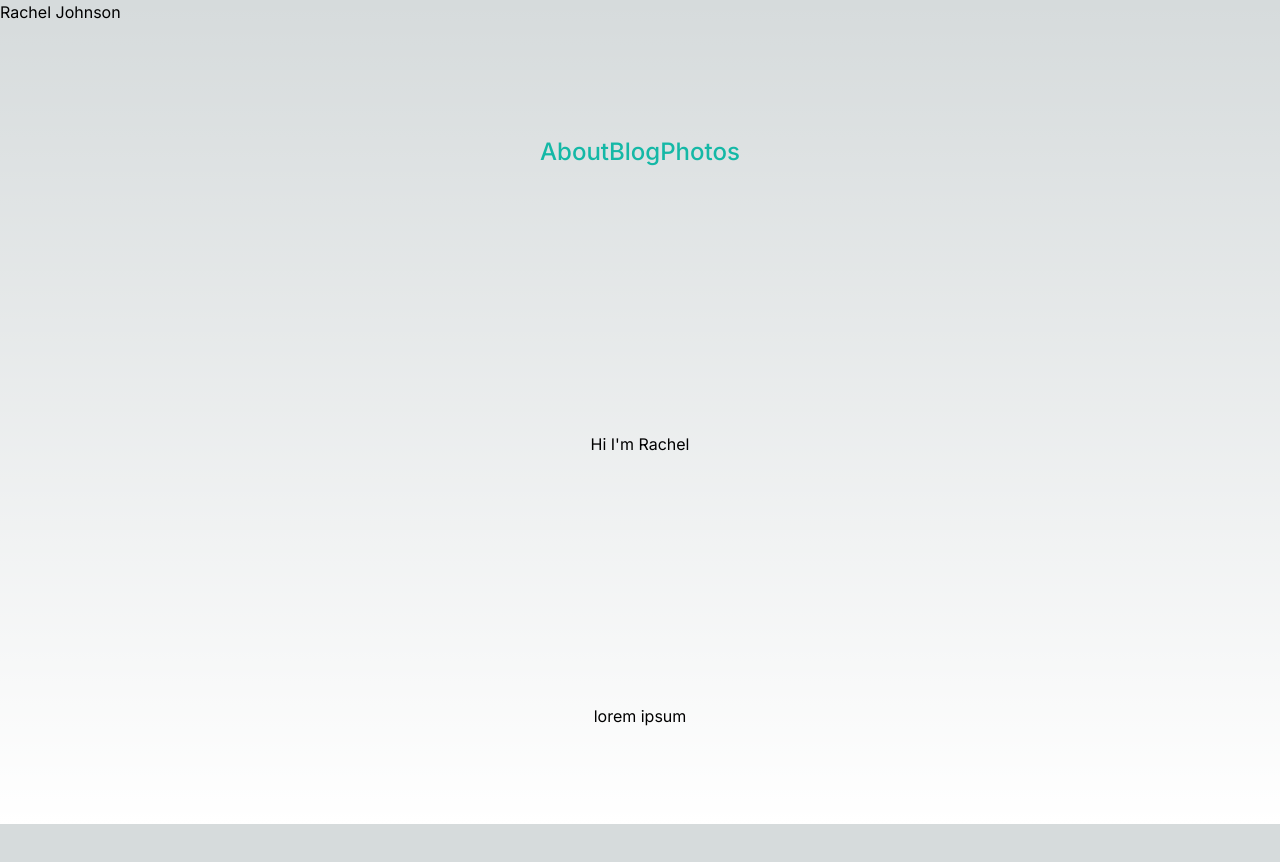
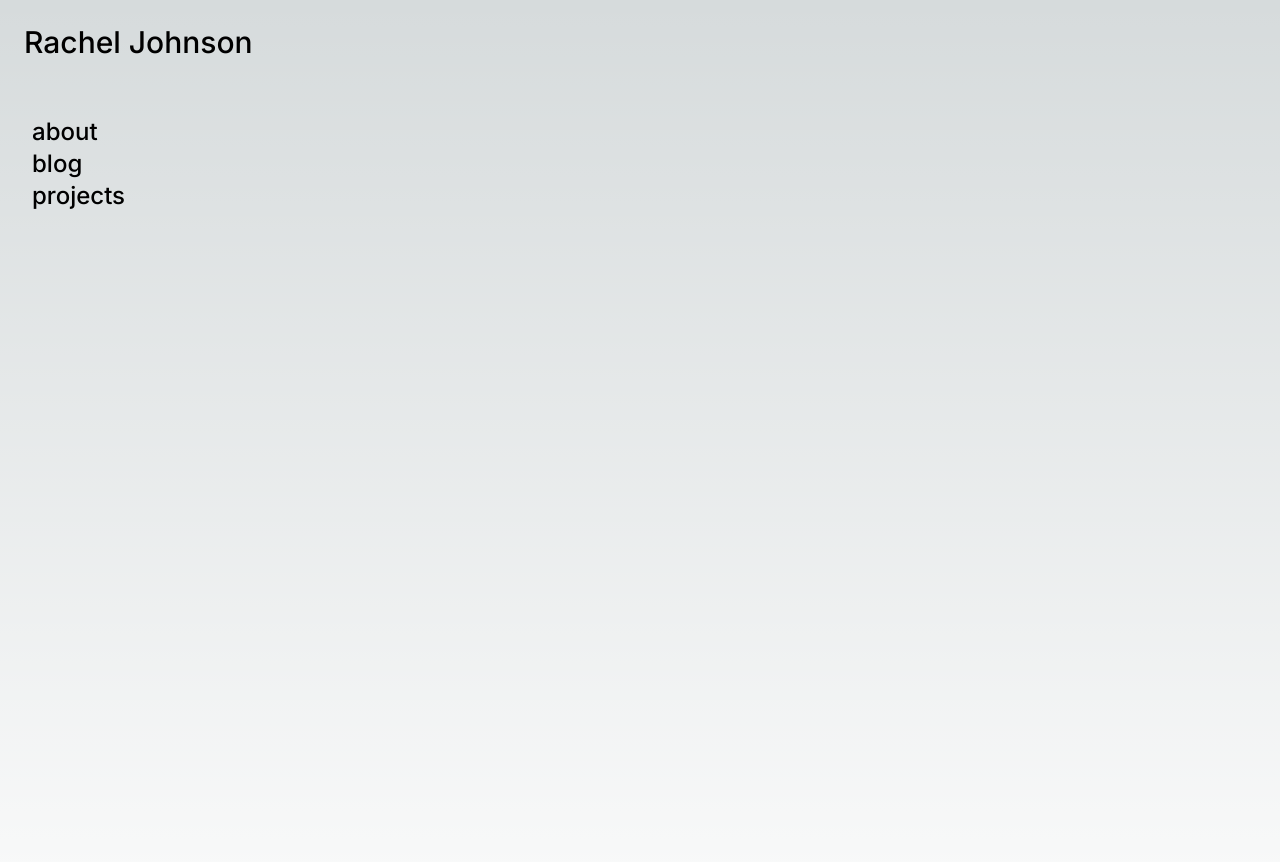
Before and after one commit to jrachelr/racheldev, a Next.js app: page / in a window 1280 px wide. Shown: the top 862 px of the page. Before the commit the page ends 824 px from the top, so only its background shows below. Built offline with nearby package versions, Linux system fonts and the light colour scheme.

Commit message:
nav skeleton added

```diff
--- a/src/app/page.tsx
+++ b/src/app/page.tsx
@@ -1,17 +1,13 @@
 import SidebarNav from "../components/SidebarNav";
-import About from "../components/About";
-import PostList from "../components/PostList";
+
 import Header from "../components/Header";
 
 export default function Home() {
   return (
     <>
       <Header />
-      <main className="flex min-h-screen flex-col items-center justify-between p-24">
-        <SidebarNav />
-        <About />
-        <PostList />
-      </main>
+      <SidebarNav />
+      <main className="flex min-h-screen flex-col items-center justify-between p-24"></main>
     </>
   );
 }
--- /dev/null
+++ b/src/components/Card.tsx
@@ -0,0 +1,9 @@
+const Card = ({ children }) => {
+  return (
+    <div className="rounded-3xl px-10 py-4 drop-shadow-xl bg-white">
+      {children}
+    </div>
+  );
+};
+
+export default Card;
--- a/src/components/Header.tsx
+++ b/src/components/Header.tsx
@@ -4,8 +4,8 @@ import Link from "next/link";
 
 export default function Header() {
   return (
-    <header>
-      <h1>
+    <header className="p-6 m-0 w-full">
+      <h1 className="text-3xl font-medium">
         <Link href="/">Rachel Johnson</Link>
       </h1>
     </header>
--- a/src/components/NavLink.tsx
+++ b/src/components/NavLink.tsx
@@ -1,21 +1,21 @@
 "use client";
 
-import { usePathname } from "next/navigation";
+// import { usePathname } from "next/navigation";
 import Link from "next/link";
 
 export default function NavLink({ link }) {
-  const pathname = usePathname();
-  let isActive = false;
+  //   const pathname = usePathname();
+  //   let isActive = false;
 
-  if (pathname === link.link) {
-    isActive = true;
-  }
+  //   if (pathname === link.link) {
+  //     isActive = true;
+  //   }
   return (
     <Link
       href={link.link}
       //   className={pathname == '/' ? '' }
     >
-      <span className="stroke-gray-400 hover:stroke-violet-600 transition duration-200 "></span>
+      {link.label}
     </Link>
   );
 }
--- a/src/components/SidebarNav.tsx
+++ b/src/components/SidebarNav.tsx
@@ -1,29 +1,21 @@
-import Link from "next/link";
+import NavLink from "./NavLink";
 
 export default function SidebarNav() {
+  const links = [
+    { label: "about", link: "/" },
+    { label: "blog", link: "/blog" },
+    { label: "projects", link: "/projects" },
+  ];
+
   return (
-    <div className="max-w-3xl mx-auto px-4 sm:px-6 lg:px-8">
-      <div className="flex justify-between h-16">
-        <div className="flex justify-between items-center w-full">
-          <ul className="flex">
-            <Link href="/aboutme">
-              <h1 className="text-2xl font-medium">
-                <span className="text-teal-500">About</span>
-              </h1>
-            </Link>
-            <Link href="/blog">
-              <h1 className="text-2xl font-medium">
-                <span className="text-teal-500">Blog</span>
-              </h1>
-            </Link>
-            <Link href="/photos">
-              <h1 className="text-2xl font-medium">
-                <span className="text-teal-500">Photos</span>
-              </h1>
-            </Link>
-          </ul>
-        </div>
-      </div>
+    <div className="w-2/5">
+      <ul className="p-8">
+        <li className="text-2xl font-medium flex flex-col">
+          {links.map((link) => (
+            <NavLink key={"label"} link={link} />
+          ))}
+        </li>
+      </ul>
     </div>
   );
 }
```
